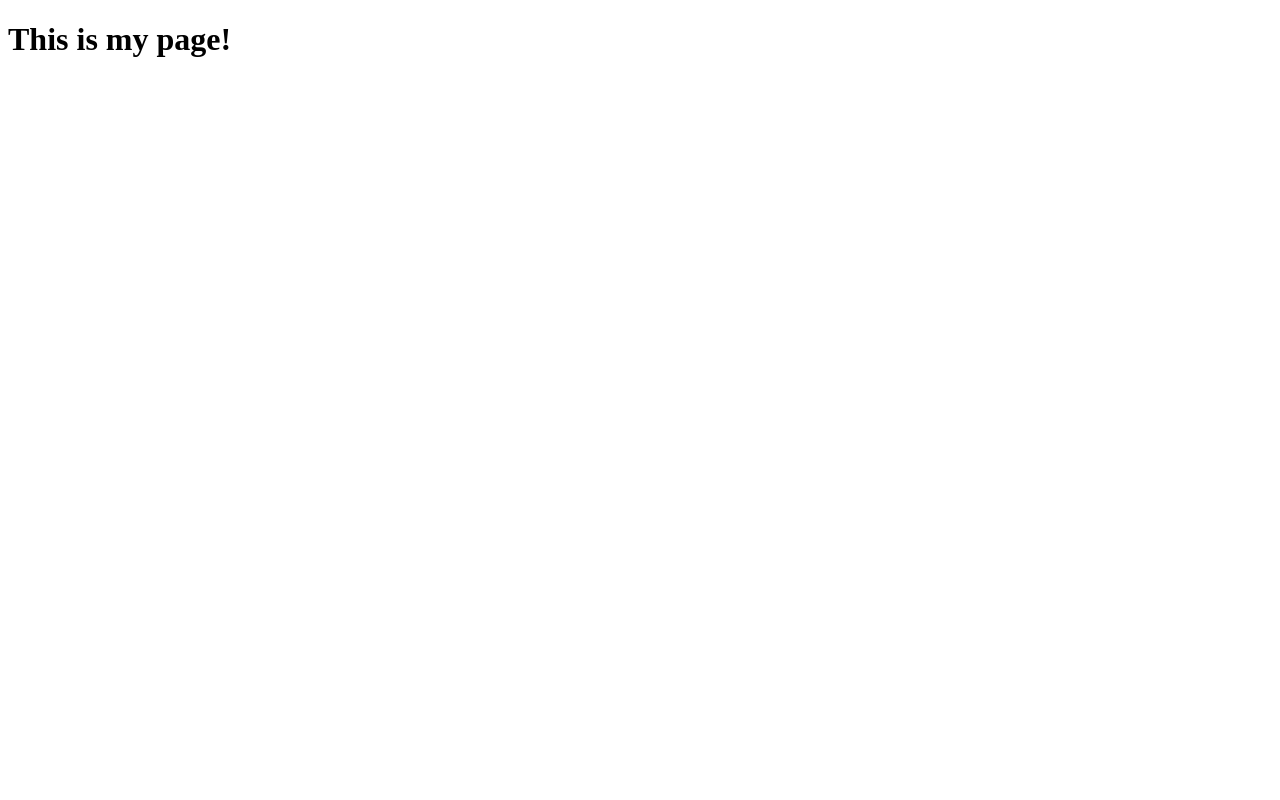
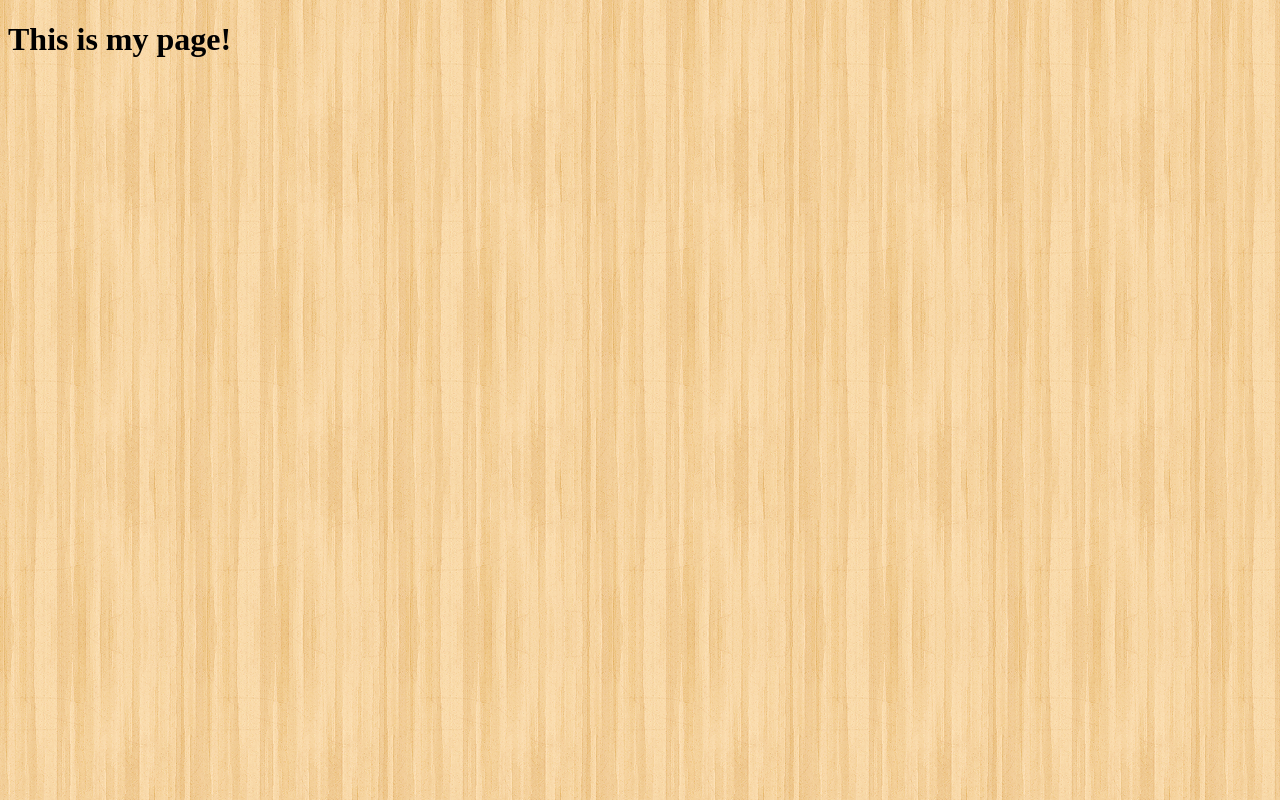
Before and after one commit to LauraAWard/LauraAWard.github.io, a plain HTML site: page index.html in a window 1280 px wide. Drawn offline with Linux system fonts and the light colour scheme.

Commit message:
bg update

```diff
--- a/index.html
+++ b/index.html
@@ -3,9 +3,11 @@
 <head>
 	<title>My Page</title>
 </head>
-<body>
+<body background="wood_pattern.png">
 
 <h1>This is my page!</h1>
 
+
+
 </body>
 </html>
```
Also changed, not shown: wood_pattern.png (added).
